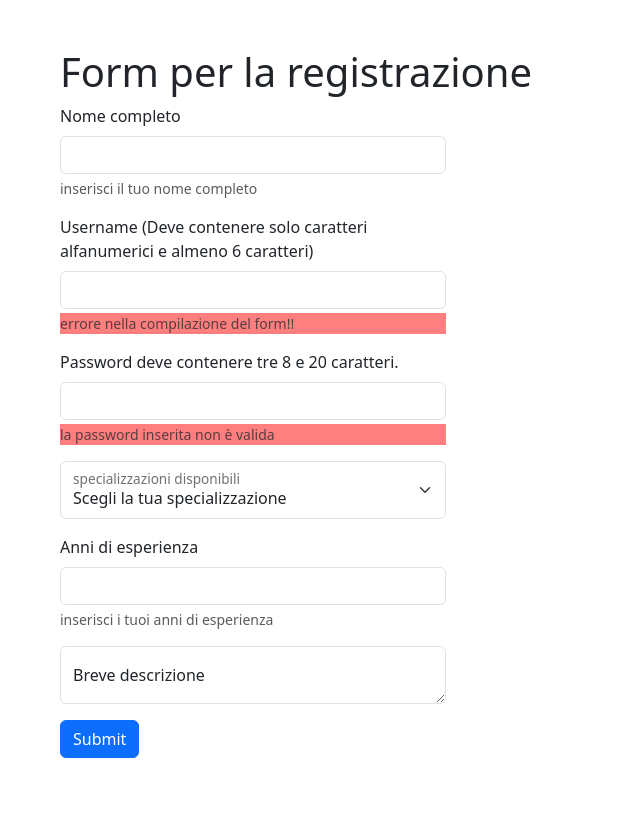
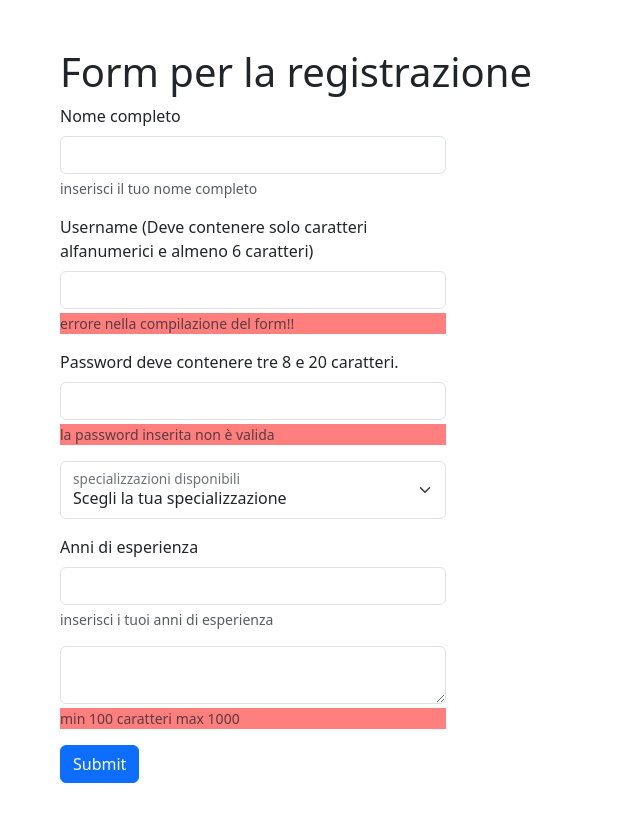
Before and after one commit to CarloMart88/ex-react-useref-signup, a React (Vite) app: page / in a window 1280 px wide. Shown: the top 822 px of the page, without its empty margins (0-640 px from the left). Built offline with nearby package versions, Linux system fonts and the light colour scheme.

Commit message:
feat textAreaCheck to check textarea input

```diff
--- a/src/App.jsx
+++ b/src/App.jsx
@@ -36,6 +36,10 @@ function App() {
   const passwordNameCheck = [...password].every(
     (u) => letters.includes(u) || numbers.includes(u) || symbols.includes(u)
   );
+  //✅ Descrizione: Deve contenere tra 100 e 1000 caratteri (senza spazi iniziali e finali).
+  const textAreaCheck =
+    textarea.trim().length > 100 && textarea.trim().length < 1000;
+  console.log(textAreaCheck);
 
   function onsubmit(e) {
     e.preventDefault();
@@ -163,7 +167,7 @@ function App() {
                   inserisci i tuoi anni di esperienza
                 </div>
               </div>
-              {/*✅ Breve descrizione sullo sviluppatore (textarea)*/}
+              {/*✅ Breve descrizione sullo sviluppatore (textarea) ✅ Descrizione: Deve contenere tra 100 e 1000 caratteri (senza spazi iniziali e finali).*/}
               <div className="form-floating mb-3 col-5">
                 <textarea
                   value={textarea}
@@ -172,7 +176,15 @@ function App() {
                   className="form-control altezza"
                   placeholder="Leave a comment here"
                 ></textarea>
-                <label htmlFor="floatingTextarea">Breve descrizione</label>
+                {textAreaCheck ? (
+                  <div className="form-text green">
+                    Breve descrizione min 100 caratteri max 1000
+                  </div>
+                ) : (
+                  <div className="form-text red">
+                    min 100 caratteri max 1000
+                  </div>
+                )}
               </div>
 
               <button type="submit" className="btn btn-primary ">
```
